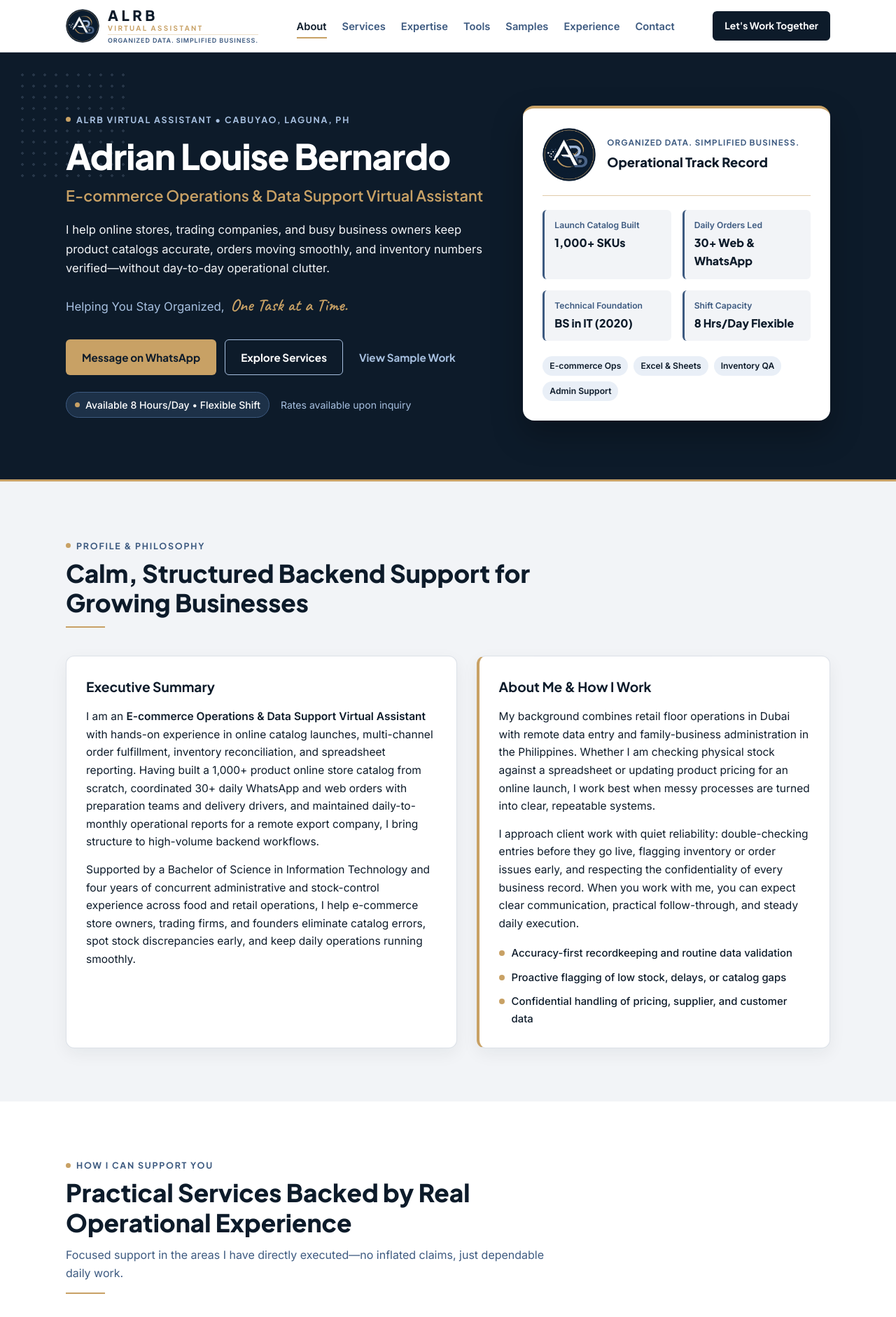
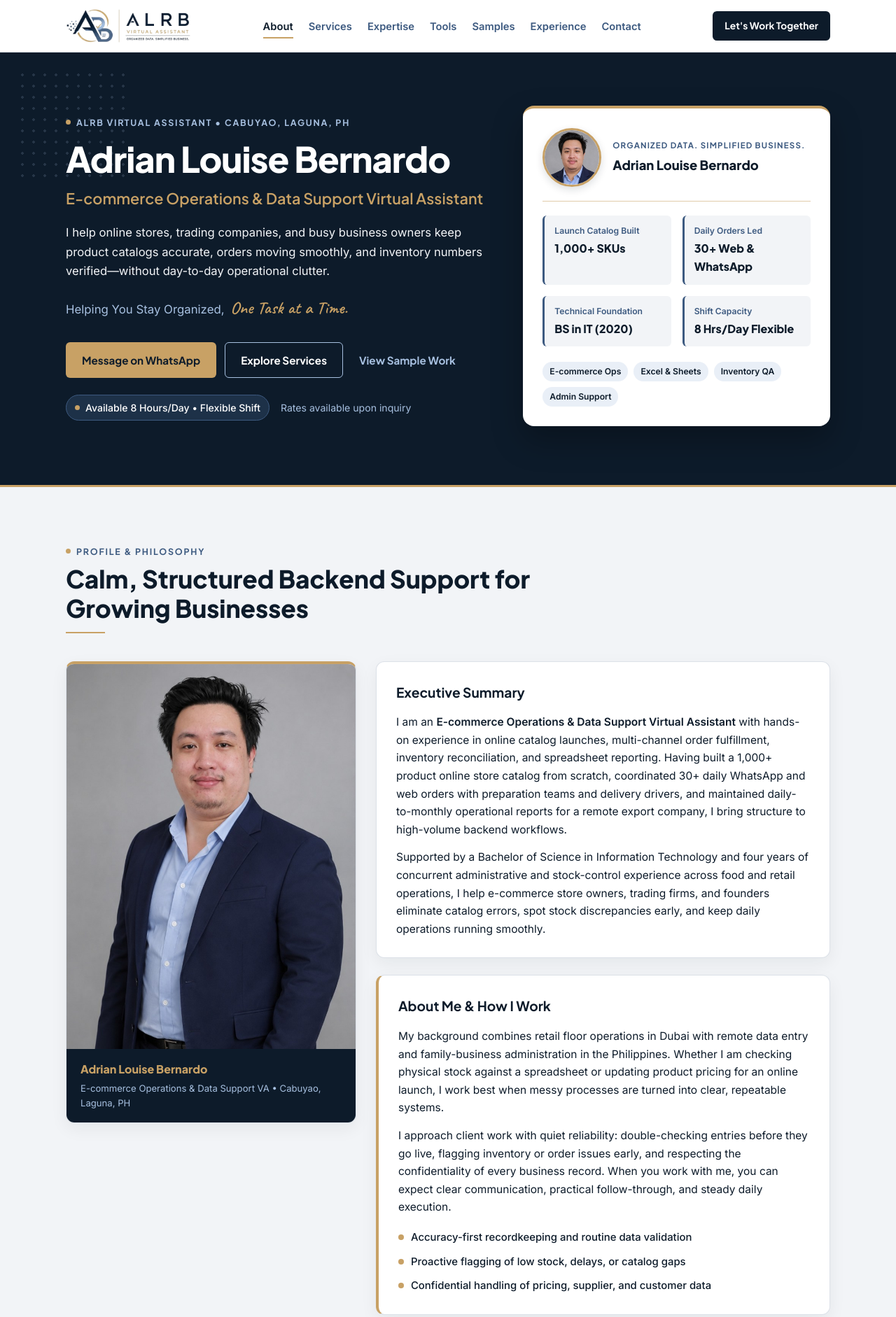
Before and after one commit to Mayhem09/ALRB-VA-Portfolio, a plain HTML site: page index.html in a window 1280 px wide. Shown: the top 1882 px of the page at 70% size. Drawn offline with Linux system fonts and the light colour scheme.

Commit message:
Add files via upload

```diff
--- a/index.html
+++ b/index.html
@@ -24,12 +24,7 @@
   <header class="site-header" id="top">
     <div class="container nav-container">
       <a href="#top" class="brand-lockup" aria-label="ALRB Virtual Assistant Home">
-        <img src="alrb-logo.png" alt="ALRB Virtual Assistant Logo" width="48" height="48" class="brand-logo-img" />
-        <span class="brand-text">
-          <span class="brand-name">ALRB</span>
-          <span class="brand-sub">VIRTUAL ASSISTANT</span>
-          <span class="brand-tag">ORGANIZED DATA. SIMPLIFIED BUSINESS.</span>
-        </span>
+        <img src="alrb-header-logo.png" alt="ALRB Virtual Assistant — Organized Data. Simplified Business." width="186" height="52" class="header-lockup-img" />
       </a>
 
       <nav class="primary-nav" aria-label="Primary navigation">
@@ -110,14 +105,10 @@
         <!-- Right Brand Signature & Operational Snapshot Card -->
         <aside class="hero-card" aria-label="Operational Snapshot">
           <div class="hero-card-header">
-            <!-- SWAP HEADSHOT LATER: Replace the submark div below with:
-                 <img src="assets/headshot.jpg" alt="Adrian Louise Bernardo" class="hero-avatar-img" /> -->
-            <div class="hero-submark-wrap">
-              <img src="alrb-logo.png" alt="ALRB Monogram Submark" width="76" height="76" class="hero-submark" />
-            </div>
+            <img src="adrian-headshot.jpg" alt="Adrian Louise Bernardo" width="84" height="84" class="hero-avatar-img" />
             <div>
               <p class="card-kicker">ORGANIZED DATA. SIMPLIFIED BUSINESS.</p>
-              <p class="card-owner">Operational Track Record</p>
+              <p class="card-owner">Adrian Louise Bernardo</p>
             </div>
           </div>
 
@@ -162,6 +153,15 @@
         </div>
 
         <div class="about-grid">
+          <figure class="about-portrait-card reveal">
+            <img src="adrian-portrait.jpg" alt="Adrian Louise Bernardo — Virtual Assistant" width="760" height="1141" class="about-portrait-img" />
+            <figcaption class="about-portrait-caption">
+              <strong>Adrian Louise Bernardo</strong>
+              <span>E-commerce Operations &amp; Data Support VA &bull; Cabuyao, Laguna, PH</span>
+            </figcaption>
+          </figure>
+
+          <div class="about-cards-stack">
             <article class="card card-elevated reveal">
               <h3 class="card-title">Executive Summary</h3>
               <p class="body-text">
@@ -186,6 +186,7 @@
                 <li><span class="check-dot" aria-hidden="true"></span>Confidential handling of pricing, supplier, and customer data</li>
               </ul>
             </article>
+          </div>
         </div>
       </div>
     </section>
--- a/styles.css
+++ b/styles.css
@@ -120,6 +120,13 @@ a {
   gap: 12px;
   text-decoration: none;
   flex-shrink: 0;
+}
+
+.header-lockup-img {
+  height: 50px;
+  width: auto;
+  max-width: 220px;
+  object-fit: contain;
 }
 
 .brand-logo-img {
@@ -487,11 +494,14 @@ a {
 }
 
 .hero-avatar-img {
-  width: 76px;
-  height: 76px;
+  width: 84px;
+  height: 84px;
   border-radius: 50%;
   object-fit: cover;
-  border: 2.5px solid var(--gold);
+  object-position: center top;
+  border: 3px solid var(--gold);
+  flex-shrink: 0;
+  box-shadow: 0 4px 12px rgba(13, 27, 42, 0.14);
 }
 
 .card-kicker {
@@ -631,8 +641,53 @@ a {
 /* About */
 .about-grid {
   display: grid;
-  grid-template-columns: 1.05fr 0.95fr;
+  grid-template-columns: 0.78fr 1.22fr;
   gap: 28px;
+  align-items: start;
+}
+
+.about-portrait-card {
+  margin: 0;
+  background: var(--white);
+  border-radius: var(--radius-md);
+  border: 1px solid var(--border-subtle);
+  border-top: 4px solid var(--gold);
+  overflow: hidden;
+  box-shadow: var(--shadow-card);
+}
+
+.about-portrait-img {
+  width: 100%;
+  height: auto;
+  aspect-ratio: 3 / 4;
+  object-fit: cover;
+  object-position: center top;
+}
+
+.about-portrait-caption {
+  background: var(--navy);
+  color: var(--white);
+  padding: 16px 20px;
+  display: flex;
+  flex-direction: column;
+  gap: 3px;
+}
+
+.about-portrait-caption strong {
+  font-family: var(--font-display);
+  font-size: 1rem;
+  font-weight: 800;
+  color: var(--gold);
+}
+
+.about-portrait-caption span {
+  font-size: 0.82rem;
+  color: var(--light-blue);
+}
+
+.about-cards-stack {
+  display: grid;
+  gap: 24px;
 }
 
 .card {
@@ -1605,6 +1660,10 @@ a {
   .edu-why-grid,
   .cta-grid {
     grid-template-columns: 1fr;
+  }
+  .about-portrait-card {
+    max-width: 380px;
+    margin-inline: auto;
   }
 }
 
```
Also changed, not shown: adrian-headshot.jpg (added), adrian-portrait.jpg (added), alrb-header-logo.png (added), 1 other file. Lines whose indentation alone changed are shown as unchanged.
